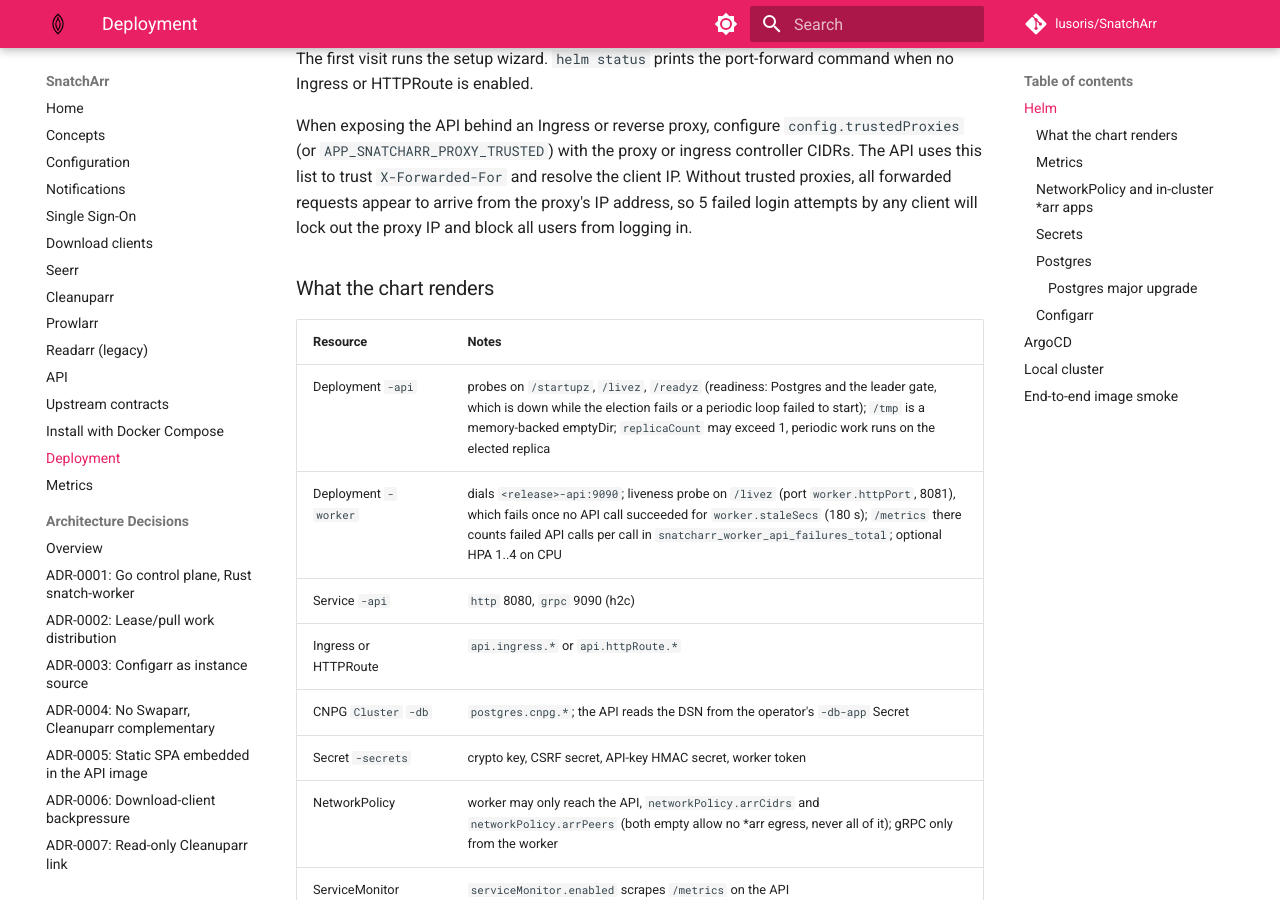
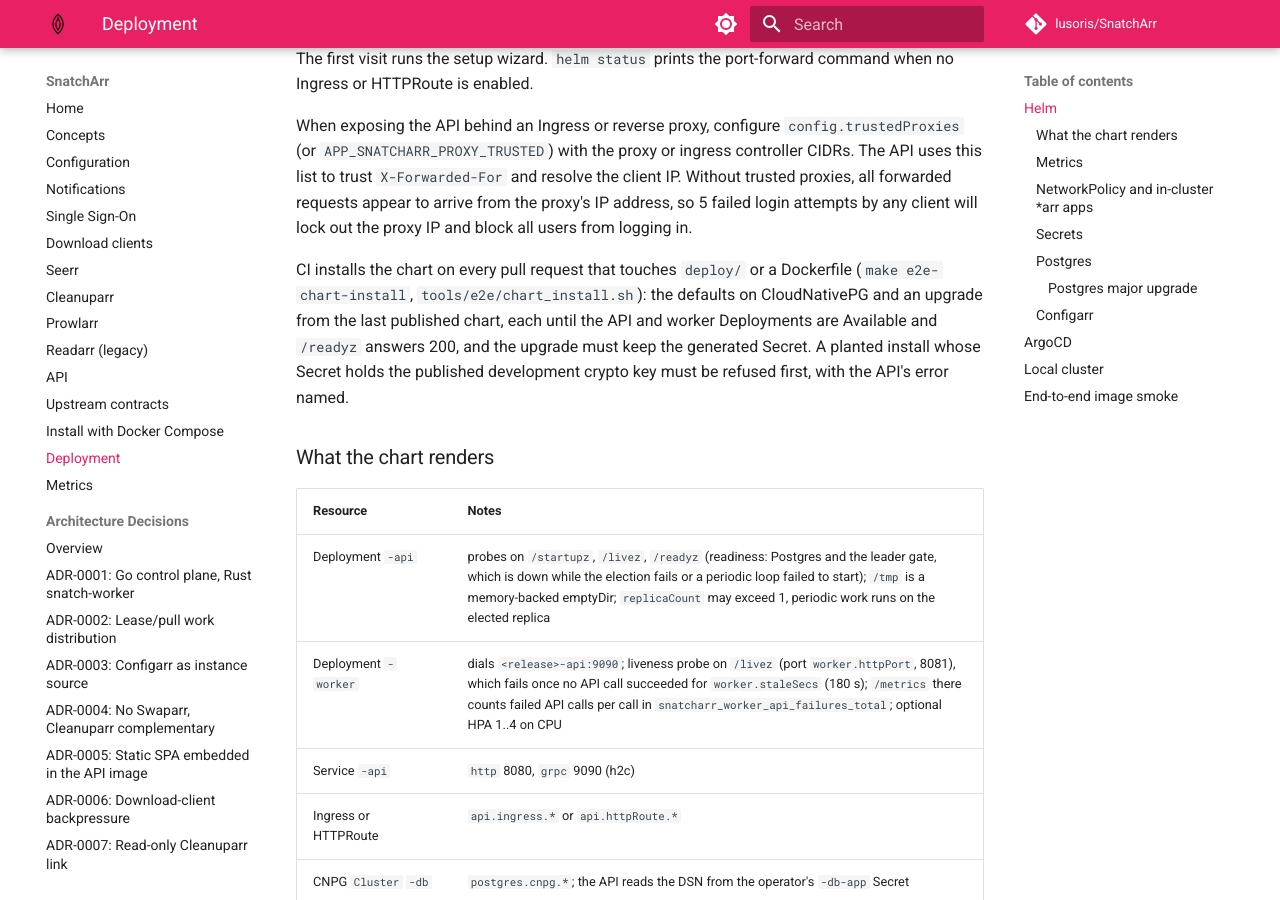
Before and after one commit to lusoris/SnatchArr, an MkDocs documentation site: the page built from docs/deployment.md, in a window 1280 px wide and 900 px high, scrolled down 2102 px. Built offline with MkDocs 1.6.1 and Material for MkDocs 9.7.7, drawn with Linux system fonts in a browser that asks for light colours; comment, search, counter and statistics services are not loaded.

Commit message:
test(deploy): install and upgrade the chart on kind until Ready
A server-side dry run cannot see a pod that never becomes Ready. The
deploy job now runs make e2e-chart-install on the images it built:

- a planted install whose Secret holds the published development
  crypto key must be refused, with the API's error named;
- the default install must reach Available for API and worker and
  answer GET /readyz with 200;
- an install of the last published chart, upgraded to the checkout,
  must do the same and keep the generated Secret.

The deploy job also runs on Dockerfile changes now. Failures print
pods, events and the API log.

Refs #144

Signed-off-by: lusoris <lusoris@proton.me>

```diff
--- a/docs/deployment.md
+++ b/docs/deployment.md
@@ -105,6 +105,13 @@
 this list to trust `X-Forwarded-For` and resolve the client IP. Without trusted proxies,
 all forwarded requests appear to arrive from the proxy's IP address, so 5 failed login
 attempts by any client will lock out the proxy IP and block all users from logging in.
+
+CI installs the chart on every pull request that touches `deploy/` or a Dockerfile
+(`make e2e-chart-install`, `tools/e2e/chart_install.sh`): the defaults on CloudNativePG and an
+upgrade from the last published chart, each until the API and worker Deployments are Available
+and `/readyz` answers 200, and the upgrade must keep the generated Secret. A planted install
+whose Secret holds the published development crypto key must be refused first, with the API's
+error named.
 
 ### What the chart renders
 
```
Also changed, not shown: 3 other files.
